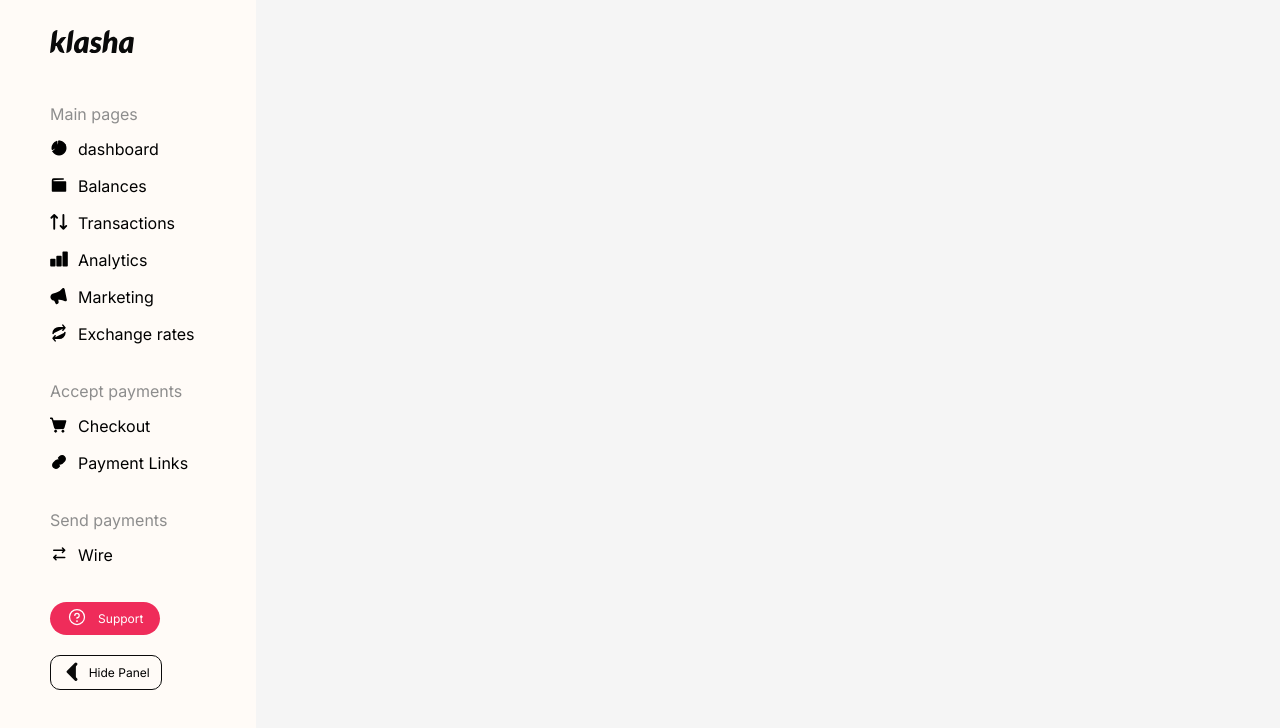
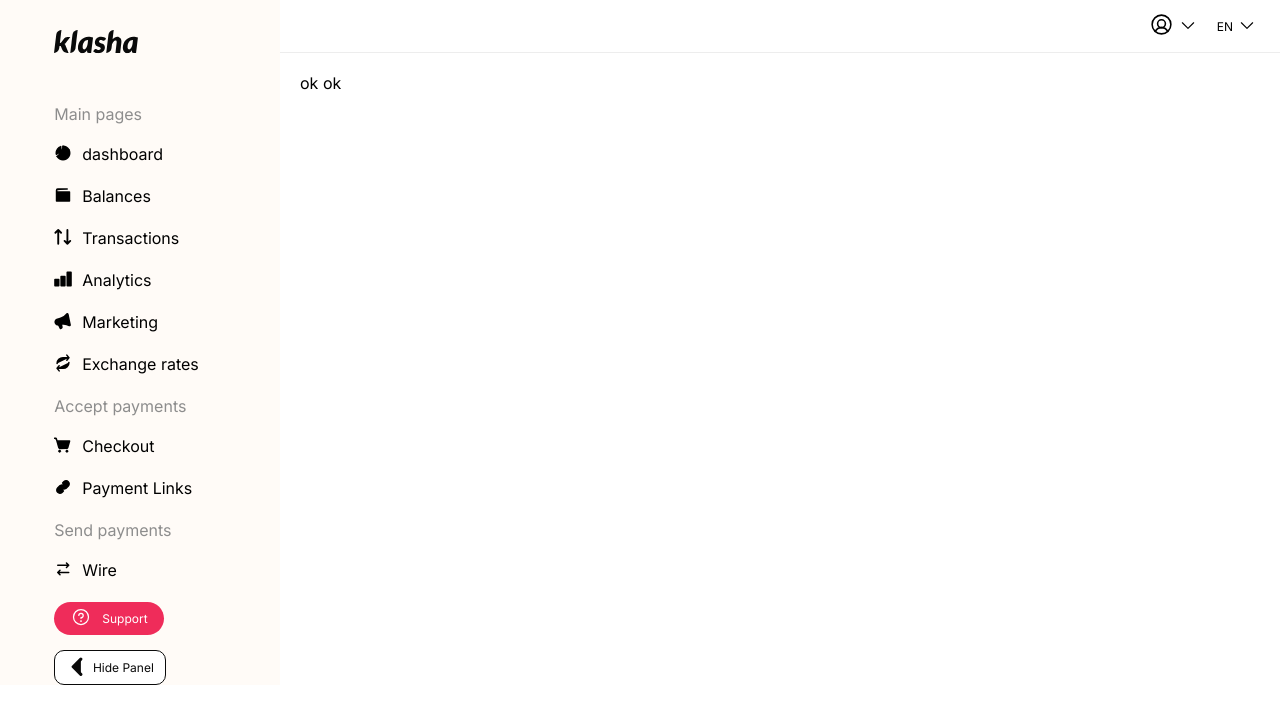
Before and after one commit to chukwuekeuzoma/-klasha, a React (Create React App) app: page / in a window 1280 px wide. Shown: the top 728 px of the page. Built offline with nearby package versions, Linux system fonts and the light colour scheme.

Commit message:
chore:responsive nav bar

```diff
--- a/src/App.tsx
+++ b/src/App.tsx
@@ -1,10 +1,12 @@
 import styled from "styled-components";
 import UiIcon from "./Components/UI/UiIcon";
 import DashbordSideBar from "./Components/Layout/DashbordSideBar";
+import DashBoardLayout from "./Layouts/DashBoardLayout";
 
 export default function App() {
   return (
-    <DashbordSideBar/>
+    <DashBoardLayout/>
+    // <DashbordSideBar/>
     // <Container>
     //   <UiIcon icon="DashBoardIcon" size={50} />
     // </Container>
--- /dev/null
+++ b/src/Components/Layout/DashBoardTopNav.tsx
@@ -0,0 +1,74 @@
+import React from "react";
+import styled from "styled-components";
+import UiIcon from "../UI/UiIcon";
+
+interface Props {
+  toogleHumbuger: boolean;
+  toogleHumbugerFunc: React.Dispatch<React.SetStateAction<boolean>>;
+}
+
+export default function DashBoardTopNav({
+  toogleHumbuger,
+  toogleHumbugerFunc,
+}: Props) {
+  return (
+    <TopNav>
+      <div className="list_class">
+        <UiIcon
+          icon="List"
+          size={30}
+          onClick={() => toogleHumbugerFunc(!toogleHumbuger)}
+        />
+      </div>
+      <div className="topnav_inner">
+        <div className="iconstyle">
+          <UiIcon icon="ProfileIcon" size={25} />
+          <UiIcon icon="ArrowDownIcon" />
+        </div>
+        <div className="iconstyle">
+          <span>EN</span>
+          <UiIcon icon="ArrowDownIcon" />
+        </div>
+      </div>
+    </TopNav>
+  );
+}
+
+const TopNav = styled.nav`
+  background-color: #ffffff;
+  border-bottom: 1px solid var(--color-primary-350);
+  padding: 12px 24px;
+  display: flex;
+  align-items: center;
+  justify-content: flex-end;
+
+  .topnav_inner {
+    display: flex;
+    align-items: center;
+    gap: 20px;
+  }
+
+  .iconstyle {
+    display: flex;
+    align-items: center;
+    gap: 5px;
+    cursor: pointer;
+  }
+
+  span {
+    display: block;
+    font-size: 12px;
+  }
+
+  .list_class {
+    display: none;
+
+    @media only screen and (max-width: 1200px) {
+      display: block;
+    }
+  }
+
+  @media only screen and (max-width: 1200px) {
+    justify-content: space-between;
+  }
+`;
--- a/src/Components/Layout/DashbordSideBar.tsx
+++ b/src/Components/Layout/DashbordSideBar.tsx
@@ -2,6 +2,7 @@ import React from "react";
 import styled from "styled-components";
 import UiIcon, { Icons } from "../UI/UiIcon";
 import { Link, useLocation, useNavigate } from "react-router-dom";
+import OutsideClickHandler from "react-outside-click-handler";
 
 interface Route {
   iconName: Icons;
@@ -9,7 +10,15 @@ interface Route {
   name: string;
 }
 
-export default function DashbordSideBar() {
+interface Props {
+  toogleHumbuger: boolean;
+  ClosetoogleHumbugerFunc: React.Dispatch<React.SetStateAction<boolean>>;
+}
+
+export default function DashbordSideBar({
+  toogleHumbuger,
+  ClosetoogleHumbugerFunc,
+}: Props) {
   const mainPages: Route[] = [
     {
       path: "/",
@@ -73,8 +82,19 @@ export default function DashbordSideBar() {
   //     return appLocation.pathname.includes(route);
   //   }
 
+  const closeToogle = () => {
+    ClosetoogleHumbugerFunc(false);
+  };
+
   return (
-    <Sidebar>
+    <Overlay toogleHumbuger={toogleHumbuger}>
+      {toogleHumbuger && (
+        <div className="mobile-X">
+          <UiIcon icon="X" size={30} onClick={closeToogle} />
+        </div>
+      )}
+      <OutsideClickHandler onOutsideClick={closeToogle}>
+        <Sidebar toogleHumbuger={toogleHumbuger}>
           <LogoContainer>
             <UiIcon size={83.98} icon="Klasha" />
           </LogoContainer>
@@ -86,7 +106,6 @@ export default function DashbordSideBar() {
                 <div className="tablist_text">{route.name}</div>
               </Tab>
             ))}
-        <br />
             <SubTitle>Accept payments</SubTitle>
             {Acceptpayments.map((route, index) => (
               <Tab key={index}>
@@ -94,54 +113,114 @@ export default function DashbordSideBar() {
                 <div className="tablist_text">{route.name}</div>
               </Tab>
             ))}
-        <br />
             <SubTitle>Send payments</SubTitle>
             {Sendpayments.map((route, index) => (
               <Tab key={index}>
-            <UiIcon  icon={route.iconName} />
+                <UiIcon icon={route.iconName} />
                 <div className="tablist_text">{route.name}</div>
               </Tab>
             ))}
-        <br />
             <Support>
-          <UiIcon icon="SupportIcon" size={20}/>
+              <UiIcon icon="SupportIcon" size={20} />
               <span>Support</span>
             </Support>
-        <br/>
             <HidePanel>
-           <UiIcon icon="Arrowlefticon" size={20}/>
+              <UiIcon icon="Arrowlefticon" size={20} />
               <span>Hide Panel</span>
             </HidePanel>
           </div>
         </Sidebar>
+      </OutsideClickHandler>
+    </Overlay>
   );
 }
 
 const Sidebar = styled.nav`
+  background: var(--color-primary-250);
+  position: static;
+  bottom: 0;
+  right: 0;
+  left: 0;
+  top: 0;
+  width: 280px;
+  transition: 0.5s;
+  height: 100%;
+
+  .sidebar_inner {
+    display: flex;
+    gap: 5px;
+    justify-content: flex-start;
+    flex-direction: column;
+    position: relative;
+    height: 100%;
+    margin-left: 19.36%;
+  }
+
+  @media only screen and (max-width: 1200px) {
+    ${({ toogleHumbuger }: { toogleHumbuger: boolean }) =>
+      toogleHumbuger
+        ? `
+    background: var(--color-primary-250);
+    position:fixed;
+    bottom: 0;
+    right: 0;
+    left: 0;
+    top: 0;
+    width: 280px;
+    transition: 0.5s;
+    z-index: 2;
+      `
+        : `
     background: var(--color-primary-250);
     position: fixed;
     bottom: 0;
     right: 0;
     left: 0;
     top: 0;
-  max-width: 256px;
-  width: 20vw;
+    width: 280px;
+    margin-left: -400px;
+    transition: 0.5s;
+    z-index: 2;
+  `}
+  }
+`;
 
-  .sidebar_inner {
-    display: flex;
-    justify-content: flex-start;
-    flex-direction: column;
-    position: relative;
+const Overlay = styled.div`
+  @media only screen and (max-width: 1200px) {
+    ${({ toogleHumbuger }: { toogleHumbuger: boolean }) =>
+      toogleHumbuger
+        ? `
+  position: fixed;
+  top: 0;
+  left: 0;
+  z-index: 1;
+  width: 100%;
   height: 100%;
-    width: 100%;
-    margin-left: 50px;
+  background-color: rgba(0, 0, 0, 0.5);
+  backdrop-filter: blur(5px);
+  transition: 0.5s;
+      `
+        : `
+    transition: 0.5s;
+  `}
+  }
+
+  .mobile-X {
+    position: absolute;
+    z-index: 1;
+    color: var(--color-primary-100);
+    right: 0;
+    top: 0;
+    margin-right: 20px;
+    margin-top: 80px;
+    transition: 0.5s;
   }
 `;
 
 const LogoContainer = styled.div`
   display: flex;
   justify-content: flex-start;
-  margin-left: 50px;
+  margin-left: 19.36%;
 `;
 
 const SubTitle = styled.div`
@@ -190,9 +269,8 @@ const Support = styled.div`
   border-radius: 20px;
   text-align: center;
   background: var(--color-primary-200);
-  color: var(--colot-primary-300);
+  color: var(--color-primary-300);
   cursor: pointer;
-
 
   span {
     display: block;
@@ -206,14 +284,15 @@ const HidePanel = styled.div`
   justify-content: space-evenly;
   padding: 5px;
   width: 100px;
-  border:1px solid var(--color-primary-50);
+  border: 1px solid var(--color-primary-50);
   border-radius: 10px;
   text-align: center;
   background: var(--color-primary-300);
-  color: var(--colot-primary-50);
+  color: var(--color-primary-50);
+  margin-top: 10px;
   cursor: pointer;
 
-  svg{
+  svg {
     stroke: var(--color-primary-50);
     fill: var(--color-primary-50);
   }
@@ -222,4 +301,4 @@ const HidePanel = styled.div`
     display: block;
     font-size: 12px;
   }
-`
+`;
--- a/src/Components/ui/UiIcon.tsx
+++ b/src/Components/ui/UiIcon.tsx
@@ -1,8 +1,7 @@
 import styled from "styled-components";
-import { List, X, Question } from "phosphor-react";
+import { List, X, Question, UserCircle, CaretDown } from "phosphor-react";
 
 import {
-  ArrowDown,
   Piechart,
   Arrowleft,
   Group733,
@@ -12,7 +11,6 @@ import {
   Group699,
   Group735,
   Paymentlink,
-  Profile,
   Radar,
   Search,
   Shoppingcart,
@@ -23,7 +21,7 @@ import {
 // These icons should be arranged alphabetically for easy sorting
 const icons = {
   Arrowlefticon: <Arrowleft />,
-  ArrowDownIcon: <ArrowDown />,
+  ArrowDownIcon: <CaretDown />,
   AnalyticsIcon: <Group733 />,
   BalanceIcon: <Wallet />,
   CheckoutIcon: <Shoppingcart />,
@@ -35,7 +33,7 @@ const icons = {
   List: <List />,
   MarketingIcon: <Radar />,
   PaymentLinksIcon: <Paymentlink />,
-  ProfileIcon: <Profile />,
+  ProfileIcon: <UserCircle />,
   SupportIcon: <Question />,
   SearchIcon: <Search />,
   TransactionIcon: <Group735 />,
@@ -49,10 +47,11 @@ interface Props {
   /** Name of the icon as stored in the icons object */
   icon: Icons;
   size?: number;
+  onClick?: () => void
 }
 
-export default function UiIcon({ icon, size = 18 }: Props) {
-  return <IconStyle size={size}>{icons[icon]}</IconStyle>;
+export default function UiIcon({ icon, size = 18, onClick}: Props) {
+  return <IconStyle size={size} onClick={onClick}>{icons[icon]}</IconStyle>;
 }
 
 const IconStyle = styled.span`
--- /dev/null
+++ b/src/Layouts/DashBoardLayout.tsx
@@ -0,0 +1,48 @@
+import React, { useState } from "react";
+import styled from "styled-components";
+import DashBoardTopNav from "../Components/Layout/DashBoardTopNav";
+import DashbordSideBar from "../Components/Layout/DashbordSideBar";
+
+export default function DashBoardLayout() {
+  const [toogleHumbuger, setToogleHambuger] = useState<boolean>(false);
+
+  return (
+    <Layout>
+      <DashbordSideBar
+        toogleHumbuger={toogleHumbuger}
+        ClosetoogleHumbugerFunc={setToogleHambuger}
+      />
+      <Body>
+        <DashBoardTopNav
+          toogleHumbuger={toogleHumbuger}
+          toogleHumbugerFunc={setToogleHambuger}
+        />
+        <div className="body-inner">ok ok</div>
+      </Body>
+    </Layout>
+  );
+}
+
+const Layout = styled.div`
+  display: flex;
+  height: 100vh;
+  width: 100%;
+  background-color: var(--color-primary-300);
+  overflow: hidden;
+  max-width: 2000px;
+  margin: auto;
+`;
+
+const Body = styled.div`
+  position: relative;
+  overflow-x: auto;
+  overflow-y: scroll;
+  width: 100%;
+  border-top: none;
+  position: static;
+
+  .body-inner {
+    margin-left: 20px;
+    margin-top: 20px;
+  }
+`;
--- a/src/variables.css
+++ b/src/variables.css
@@ -6,5 +6,6 @@
     --color-primary-150: #8D8D8D;
     --color-primary-200: #EF2C5A;
     --color-primary-250:#FFFBF7;
-    --colot-primary-300:#FFFFFF;
+    --color-primary-300:#FFFFFF;
+    --color-primary-350:#EDEDED;
 }
```
Lines whose indentation alone changed are shown as unchanged.
